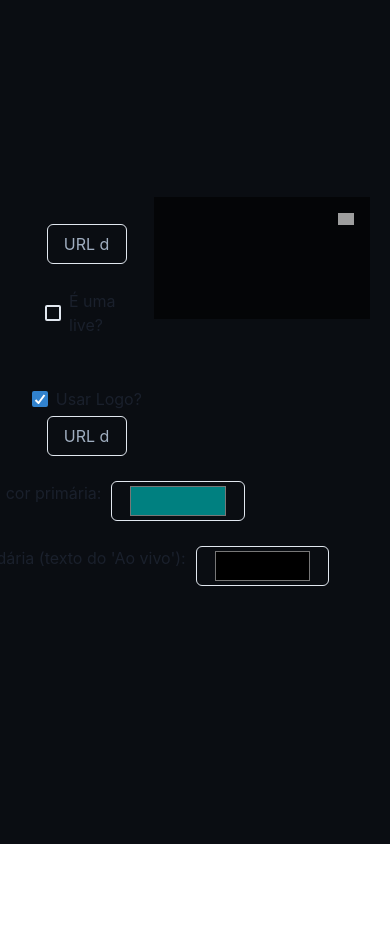
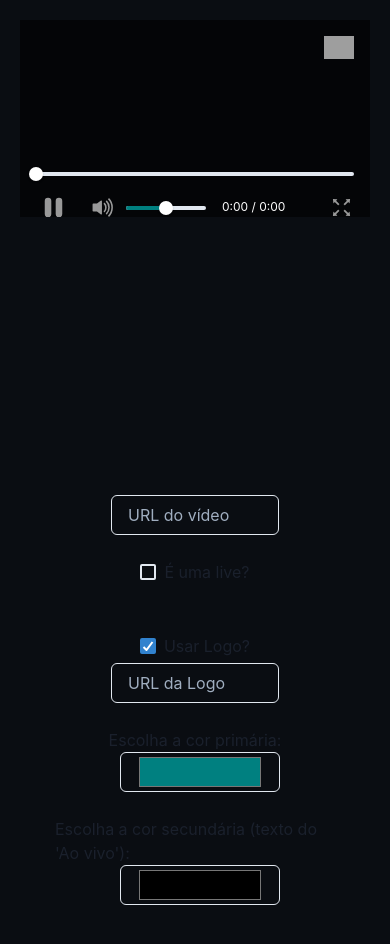
Before and after one commit to SweetSoul/interactive-react-player, a React (Create React App) app: page / in a window 390 px wide. Shown: the top 944 px of the page. Before the commit the page ends 844 px from the top, so only its background shows below. Built offline with nearby package versions, Linux system fonts and the light colour scheme; grey boxes are pictures that could not be loaded.

Commit message:
Adicionando responsividade básica

```diff
--- a/src/App.js
+++ b/src/App.js
@@ -38,24 +38,24 @@ function App() {
         <Flex
           minH="100vh" minW="100vw"
           alignItems="center" justifyContent="center"
-          flexDirection="row"
+          flexDirection={['column-reverse', 'column-reverse','column-reverse', 'row']}
           p={5}
           backgroundColor="#0A0D12"
         >
-          <Flex flexDirection='column' w='50%' mb="35px" alignItems='center'>
+          <Flex flexDirection='column' w='80%' alignItems='center' my='25px'>
             <Input id="videoURL"  placeholder="URL do vídeo" maxW='60%' justifySelf='center' onChange={(e) => {setUrl(e.target.value)}} />
             <Checkbox m='25px' onChange={handleLive}>É uma live?</Checkbox>
             <Checkbox mt='25px' defaultChecked={true} mb='5px' onChange={() => setUseLogo(!useLogo)}>Usar Logo?</Checkbox>
             <Input id="videoURL"  placeholder="URL da Logo" maxW='60%' justifySelf='center'
             onChange={(e) => {(e.target.value.length === 0) ? setLogoUrl(defaultLogo) : setLogoUrl(e.target.value)}}
             />
-            <Flex maxW='100%' flexDirection='row' justifyContent='center' my='25px'>
+            <Flex maxW='100%' flexDirection={['column', 'column','column', 'column','row']} justifyContent='center' my='25px'>
               <Text flexShrink='0'>Escolha a cor primária: </Text>
-              <Input flex='0 0 auto' ml='10px' maxW='10em' type='color' defaultValue={defaultColor} onChange={(e) => {setPrimaryColor(e.target.value)}}/>
+              <Input flex='0 0 auto' ml='10px' maxW='10em' alignSelf='center' type='color' defaultValue={defaultColor} onChange={(e) => {setPrimaryColor(e.target.value)}}/>
             </Flex>
-            <Flex maxW='100%' flexDirection='row' justifyContent='center'>
+            <Flex maxW='100%' flexDirection={['column', 'column','column', 'column','row']} justifyContent='center'>
               <Text flexShrink='0'>Escolha a cor secundária (texto do 'Ao vivo'): </Text>
-              <Input flex='0 0 auto' ml='10px' maxW='10em' type='color' defaultValue={defaultSecColor} onChange={(e) => {setSecondaryColor(e.target.value)}}/>
+              <Input flex='0 0 auto' alignSelf='center' ml='10px' maxW='10em' type='color' defaultValue={defaultSecColor} onChange={(e) => {setSecondaryColor(e.target.value)}}/>
             </Flex>
           </Flex>
           <VideoPlayer
```
